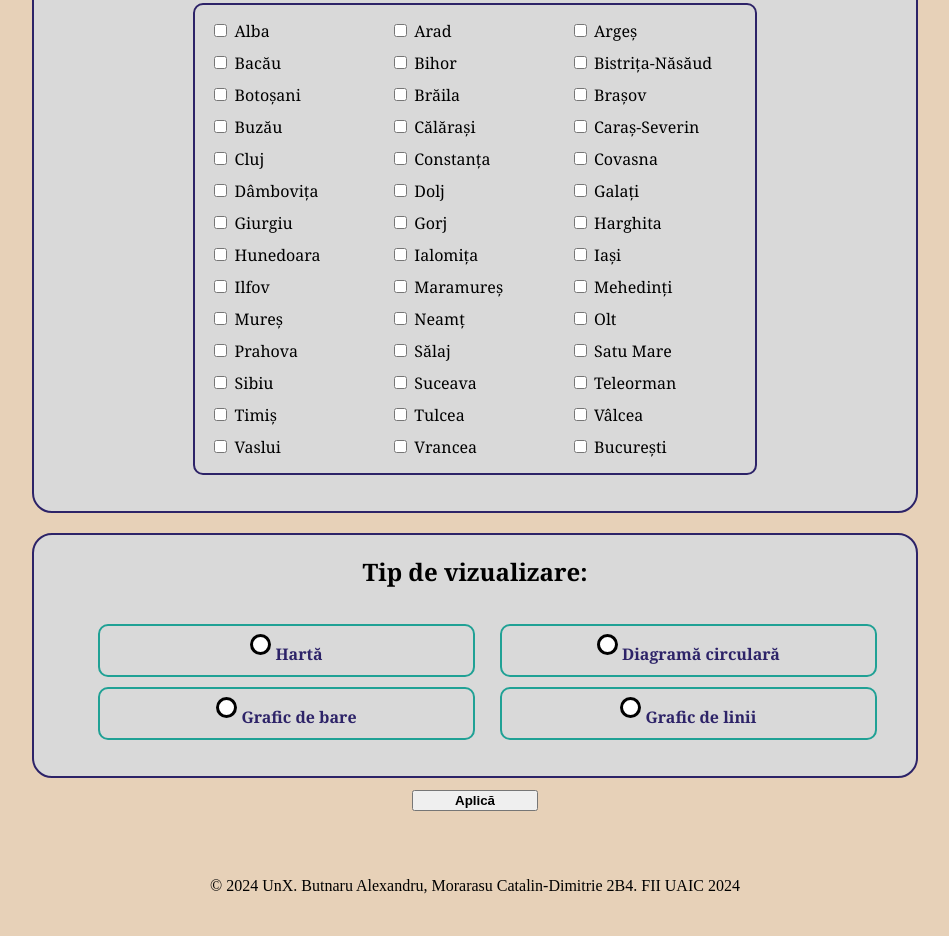
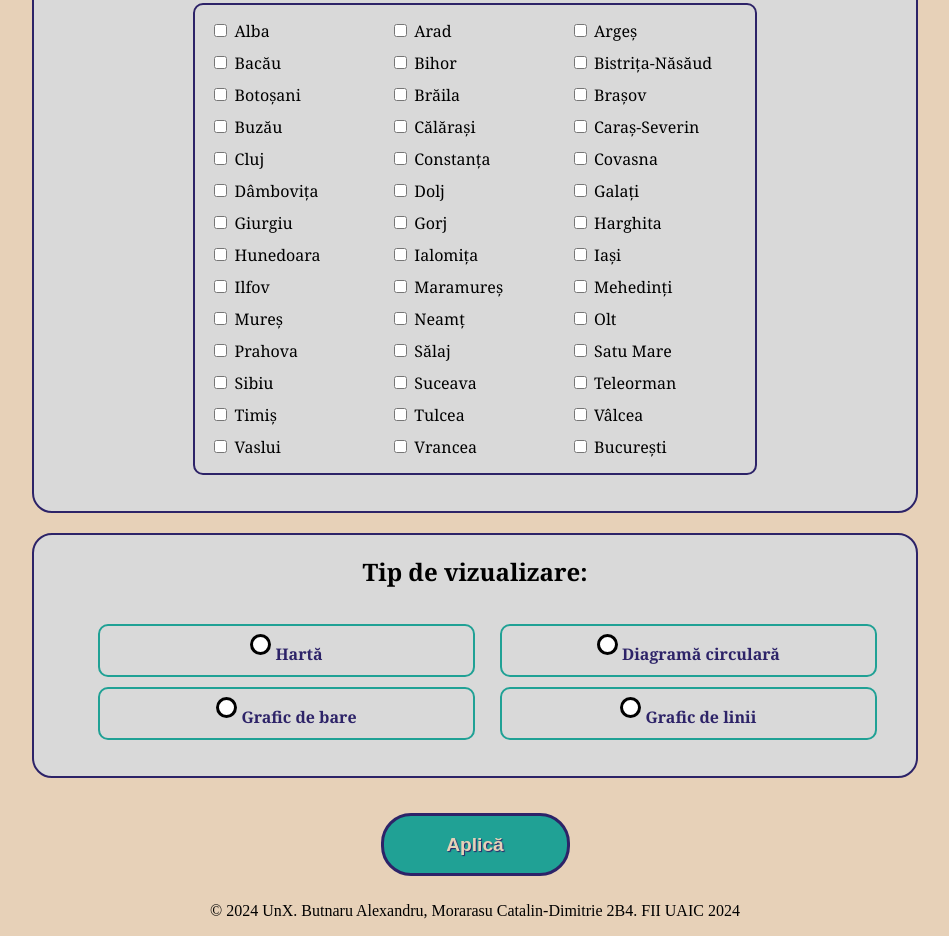
Before and after one commit to Roice32/WebTechnologiesProject, a plain HTML site: page visualizer.html in a window 1280 px wide. Shown: the part 764-1700 px from the top of the page, without its empty margins (165-1114 px from the left). Before the commit the page ends 1675 px from the top, so only its background shows below. Drawn offline with Linux system fonts and the light colour scheme.

Commit message:
Added Final apply button.

```diff
--- a/styles/index.css
+++ b/styles/index.css
@@ -43,7 +43,7 @@
 
 .detailsBox h2 {
     text-align: center;
-    color: #e7d1b8;
+    color: rgb(228, 209, 187);
     font-size: 2.5rem;
 }
 
@@ -55,7 +55,7 @@
 .detailsBox ul li p {
     font-family: Georgia, 'Times New Roman', Times, serif;
     text-align: center;
-    color: #e7d1b8;
+    color: rgb(228, 209, 187);
     font-size: 1.2rem;
     font-weight: 600;
     margin-top: -30px;
--- a/styles/shared.css
+++ b/styles/shared.css
@@ -1,7 +1,7 @@
 body {
     margin: 0;
     text-align: center;
-    background: #e7d1b8;
+    background-color: rgb(231, 209, 184);
 }
 
 .navBar {
@@ -23,7 +23,7 @@ body {
 }
 
 .navBar .button {
-    color: #e7d1b8;
+    color: rgb(231, 209, 184);
     text-decoration: none;
     font-size: 25px;
     border: none;
@@ -48,7 +48,7 @@ body {
     content: '';
     width: 0%;
     height: 2px;
-    background: #e4d1bb;
+    background: rgb(228, 209, 187);
     display: block;
     transition: 0.5s;
 }
@@ -58,7 +58,7 @@ body {
 }
 
 .navBar .button:visited {
-    color: #e7d1b8;
+    color: rgb(231, 209, 184);
 }
 
 .navBar ul {
--- a/styles/visualizer.css
+++ b/styles/visualizer.css
@@ -102,6 +102,7 @@
 }
 
 .exclusiveSingleOption:hover {
+    cursor: pointer;
     transform: scale(1.1);
     transition-duration: 0.3s;
 }
@@ -165,11 +166,24 @@
 }
 
 .actionButton {
-    width: 10%;
-    aspect-ratio: 2/1;
+    margin-top: 2%;
+    max-width: 15%;
+    width: 100%;
+    aspect-ratio: 3/1;
+    font-size: larger;
+    font-weight: 800;
+    text-shadow: 1px 1px 1px rgb(45, 35, 104);
+    color: rgb(231, 209, 184);
+    background-color: rgb(32, 161, 149);
+    border: 3px solid rgb(45, 35, 104);
+    border-radius: 30px;
+    transition-duration: 0.3s;
 }
 
-#applyButton {
-    font-weight: 800;
-    width: 100%;
+.actionButton:hover {
+    cursor: pointer;
+    transform: scale(1.2);
+    border-radius: 20px;
+    border-width: 5px;
+    transition-duration: 0.3s;
 }
--- a/visualizer.html
+++ b/visualizer.html
@@ -387,9 +387,7 @@
                         </label>
                     </ul>
                 </div>
-                <div class="actionButton">
-                    <button id="applyButton">Aplică</button>
-                </div>
+                <button class="actionButton" id="applyButton">Aplică</button>
             </div>
         </main>
         <footer>
```
